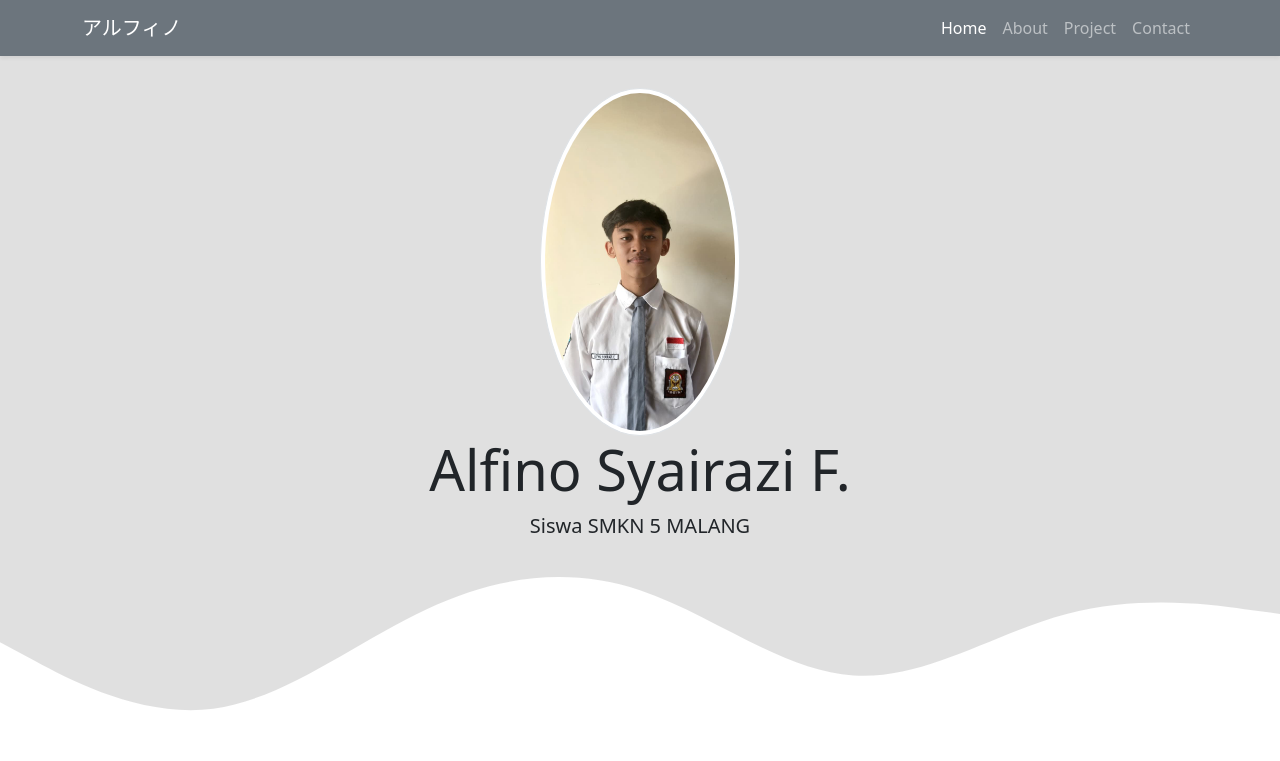
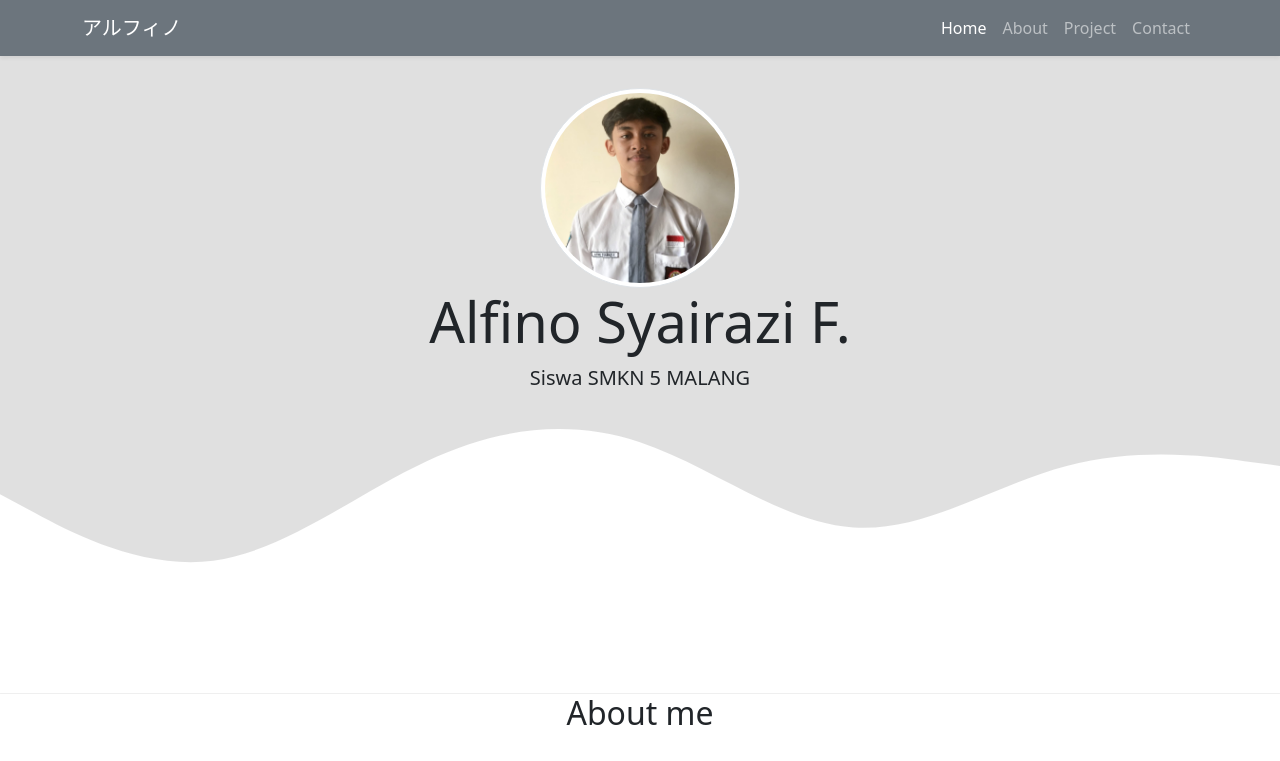
Before and after one commit to alsyairazi4210-web/alsyairazi.github.io, a plain HTML site: page index.html in a window 1280 px wide. Shown: the top 761 px of the page. Drawn offline with nearby package versions, Linux system fonts and the light colour scheme.

Commit message:
mengubah foto lagi

```diff
--- a/index.html
+++ b/index.html
@@ -53,7 +53,7 @@
 
     <!-- Jumbotron -->
    <section class="jumbotron text-center">
-    <img src="img/al3.jpeg" alt="Alfino Syairazi F." width="200" class="rounded-circle img-thumbnail"/>
+    <img src="img/al4.jpeg" alt="Alfino Syairazi F." width="200" class="rounded-circle img-thumbnail"/>
     <h1 class="display-4">Alfino Syairazi F.</h1>
     <p class="lead">Siswa SMKN 5 MALANG</p>
     <svg xmlns="http://www.w3.org/2000/svg" viewBox="0 0 1440 320"><path fill="#fff" fill-opacity="1" d="M0,96L40,117.3C80,139,160,181,240,170.7C320,160,400,96,480,58.7C560,21,640,11,720,37.3C800,64,880,128,960,133.3C1040,139,1120,85,1200,64C1280,43,1360,53,1400,58.7L1440,64L1440,320L1400,320C1360,320,1280,320,1200,320C1120,320,1040,320,960,320C880,320,800,320,720,320C640,320,560,320,480,320C400,320,320,320,240,320C160,320,80,320,40,320L0,320Z"></path></svg>
```
Also changed, not shown: img/al4.jpeg (added).
